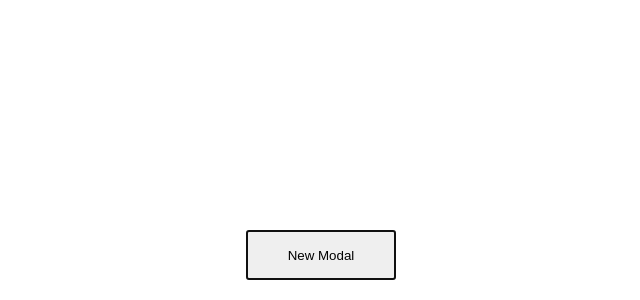
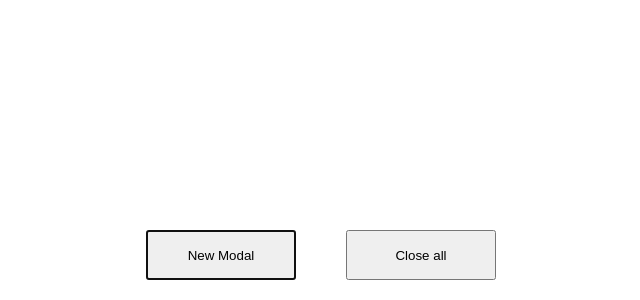
Before and after one commit to sergey-lapin/modalz, a React (Create React App) app: page / in a window 1280 px wide. Shown: the part 500-800 px from the top of the page, without its empty margins (319-959 px from the left). Built offline with nearby package versions, Linux system fonts and the light colour scheme.

Commit message:
add close all button

```diff
--- a/src/App.css
+++ b/src/App.css
@@ -23,10 +23,18 @@ html, body, #root {
     background-color: #fff;
 }
 
-.new-modal {
+.row {
+    width: 350px;
+    display: flex;
+    justify-content: space-between;
+    margin-bottom: 20px;
+    z-index: 1000;
+}
+
+.button {
    width: 150px;
    height: 50px;
-   margin-bottom: 20px;
+
 }
 
 .modal-close {
--- a/src/App.tsx
+++ b/src/App.tsx
@@ -36,7 +36,7 @@ const Modal = ({ children, x, y, onClose, onFocus }: {
 }
 
 const SingleModal = ({ id, x, y, onRemove }: { id: number, x: number, y: number, onRemove: Function }) => {
-  const { showModal } = useModal(
+  const { showModal, hideModal } = useModal(
     ({ onClose }) => (
       <Modal x={x} y={y} onClose={() => {
         onRemove(id);
@@ -53,6 +53,9 @@ const SingleModal = ({ id, x, y, onRemove }: { id: number, x: number, y: number,
 
   React.useEffect(() => {
     showModal();
+    return () => {
+      hideModal();
+    }
   }, [])
 
   return <></>
@@ -71,25 +74,36 @@ const App = () => {
 
   const addModal = React.useCallback(() => {
     let lastElement = arrayOfModals[arrayOfModals.length - 1] || 0
-    setArrayOfModals([...arrayOfModals, lastElement + 1]);
+    setArrayOfModals((arrayOfModals) => [...arrayOfModals, lastElement + 1]);
   }, [arrayOfModals])
 
   const closeModal = React.useCallback((id: number) => {
-    setArrayOfModals(removeItemOnce(arrayOfModals, id));
+    setArrayOfModals((arrayOfModals) => removeItemOnce(arrayOfModals, id));
+  }, [arrayOfModals])
+
+  const closeAll = React.useCallback(() => {
+    setArrayOfModals(() => []);
   }, [arrayOfModals])
 
   React.useLayoutEffect(() => {
     buttonRef.current?.focus()
   }, [])
 
+  console.log(arrayOfModals)
+
   return <div className="new-modal-wrapper">
     {arrayOfModals.map((i) => {
       const position = getRandomPosition()
       return (<SingleModal id={i} {...position} onRemove={closeModal} />)
     })}
-    <button className="new-modal" onClick={addModal} tabIndex={0} ref={buttonRef}>
-      New Modal
+    <div className="row">
+      <button className="button" onClick={addModal} ref={buttonRef}>
+        New Modal
     </button>
+      <button className="button" onClick={closeAll}>
+        Close all
+    </button>
+    </div>
   </div>
 
 };
```
